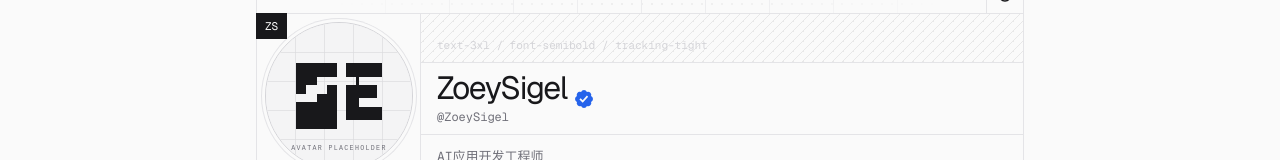
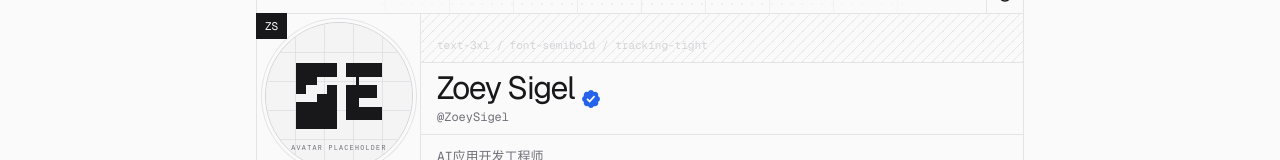
Before and after one commit to ZoeySigel/ZoeySigel.github.io, a Next.js app: page / in a window 1280 px wide. Shown: the part 297-457 px from the top of the page. Built offline with nearby package versions, Linux system fonts and the light colour scheme.

Commit message:
修改名字

```diff
--- a/src/content/profile.ts
+++ b/src/content/profile.ts
@@ -28,7 +28,7 @@ export type SocialLink = {
 };
 
 export const USER = {
-  name: "ZoeySigel",
+  name: "Zoey Sigel",
   handle: "@ZoeySigel",
   role: "软件开发者 · 方向待补充",
   location: "所在城市 · 待补充",
```
